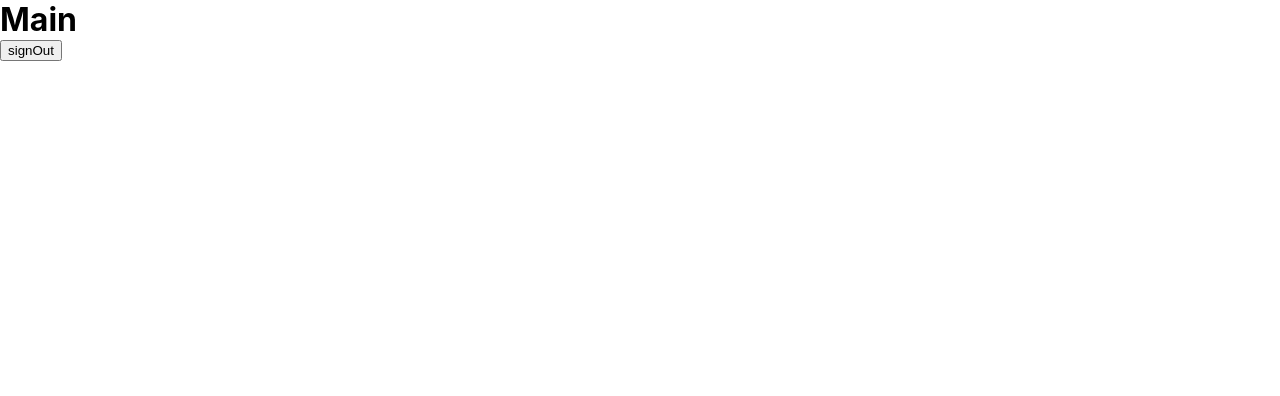
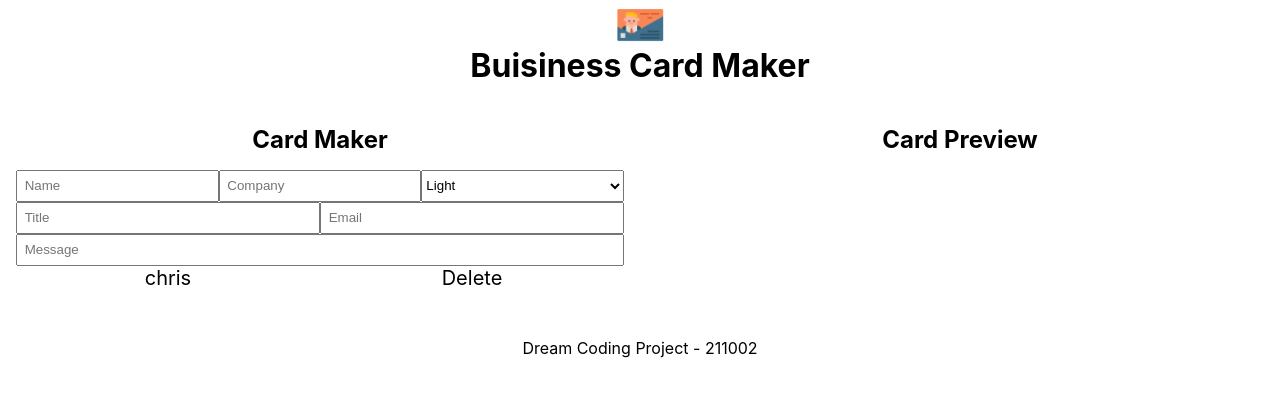
Before and after one commit to PanicBear/react_card_maker, a React (Create React App) app: page /main in a window 1280 px wide. Shown: the top 396 px of the page. Built offline with nearby package versions, Linux system fonts and the light colour scheme; no server answers; sample sign-in values are in the browser's storage.

Commit message:
input table style

```diff
--- /dev/null
+++ b/src/component/input-table/input-table.jsx
@@ -0,0 +1,37 @@
+import React from "react";
+import styles from "./input-table.module.css";
+
+const InputTable = (props) => {
+  const file = {name:"chris"};
+  return (
+    <div className={styles.table}>
+      <div className={`${styles.row} ${styles.flex3}`}>
+        <input type="text" placeholder="Name" />
+        <input type="text" placeholder="Company" />
+        <select name="color">
+          <option value="Light" selected>
+            Light
+          </option>
+          <option value="Dark">Dark</option>
+          <option value="Colorful">Colorful</option>
+        </select>
+      </div>
+      <div className={`${styles.row} ${styles.flex2}`}>
+        <input type="text" placeholder="Title" />
+        <input type="text" placeholder="Email" />
+      </div>
+      <div className={`${styles.row} ${styles.flex1}`}>
+        <input type="text" placeholder="Message" />
+      </div>
+      <div className={`${styles.row} ${styles.flex2}`}>
+        <div className={`${styles.btn} ${file ? styles.file : styles.noFile}`}>
+          {file ? file.name : "No File"}
+        </div>
+        <div className={`${styles.btn} ${styles.add}`}>
+          {file ? "Delete" : "Add"}
+        </div>
+      </div>
+    </div>
+  );
+};
+export default InputTable;
--- /dev/null
+++ b/src/component/input-table/input-table.module.css
@@ -0,0 +1,52 @@
+@value makerLightGrey from '../../common/colors.module.css';
+@value makerLightPink from '../../common/colors.module.css';
+@value makerGreen from '../../common/colors.module.css';
+@value makerBlack from '../../common/colors.module.css';
+@value makerWhite from '../../common/colors.module.css';
+@value makerWheat from '../../common/colors.module.css';
+
+.table {
+  display: flex;
+  width: 100%;
+  flex-direction: column;
+  border: 1px solid makerBlack;
+}
+.row {
+  display: flex;
+  height: 2em;
+}
+.row input {
+  padding-left: 0.5em;
+}
+.row input:focus{
+}
+.row > * {
+  border: 1px solid makerBlack;
+}
+.row > *:focus {
+  outline: none;
+  border: 1px solid makerBlack;
+}
+.flex3 > * {
+  flex: 1 1 33%;
+}
+.flex2 > * {
+  flex: 1 1 50%;
+}
+.flex1 > * {
+  flex: 1 1 100%;
+}
+.btn {
+  font-size: 1.25em;
+  text-align: center;
+}
+.file {
+  background-color: makerWheat;
+}
+.noFile {
+  background-color: makerLightGrey;
+}
+.add {
+  color: makerWhite;
+  background-color: makerGreen;
+}
--- a/src/component/main/main.jsx
+++ b/src/component/main/main.jsx
@@ -1,5 +1,8 @@
 import React, { useEffect } from "react";
 import { useHistory } from "react-router";
+import Footer from "../footer/footer";
+import Header from "../header/header";
+import InputTable from "../input-table/input-table";
 import styles from "./main.module.css";
 
 const Main = ({ auth }) => {
@@ -7,10 +10,21 @@ const Main = ({ auth }) => {
   useEffect(() => auth.checkCredential(history), [auth, history]);
   return (
     <>
-      <h1>Main</h1>
-      <button className={styles.btn} onClick={() => auth.resetCredential()}>
-        signOut
-      </button>
+      <Header />
+      <section className={styles.section}>
+        <div className={styles.page}>
+          <div className={styles.title}>
+            <h1>Card Maker</h1>
+          </div>
+          <InputTable />
+        </div>
+        <div className={styles.page}>
+          <div className={styles.title}>
+            <h1>Card Preview</h1>
+          </div>
+        </div>
+      </section>
+      <Footer />
     </>
   );
 };
--- a/src/component/main/main.module.css
+++ b/src/component/main/main.module.css
@@ -0,0 +1,21 @@
+@value makerWhite from '../../common/colors.module.css';
+
+.section {
+  display: flex;
+  justify-content: space-between;
+  background-color: makerWhite;
+}
+.page {
+  width: 100%;
+  padding: 2em 1em;
+}
+.title {
+  text-align: center;
+  padding-bottom: 1em;
+}
+
+@media screen and (max-width: 60em) {
+  .section {
+    flex-direction: column;
+  }
+}
```
